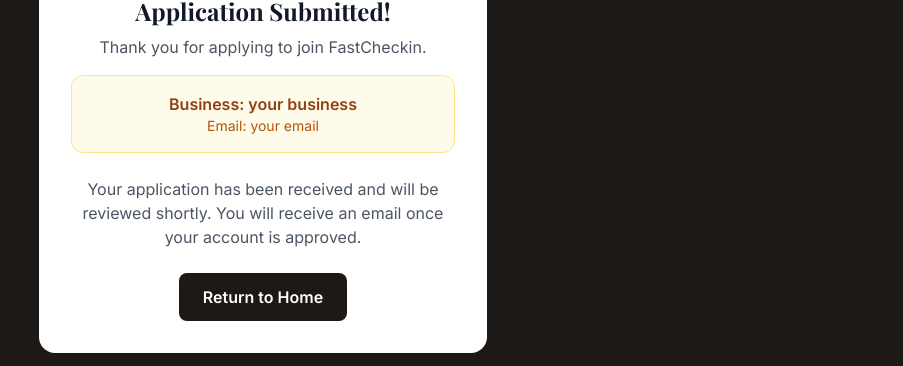
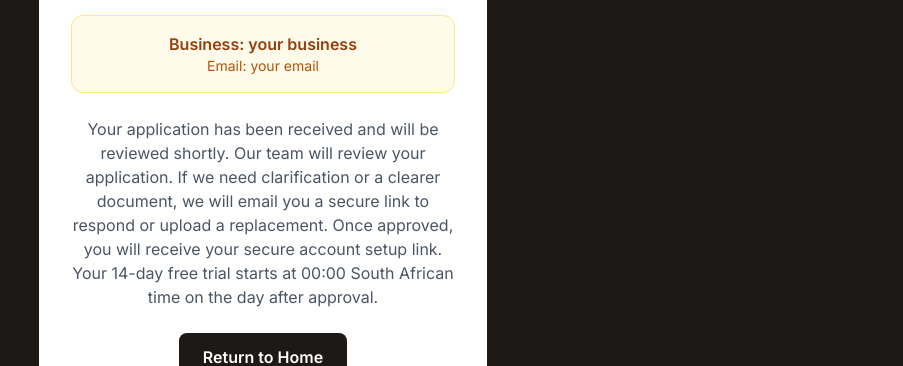
Before and after one commit to TerraFit/Best-Check-In, a React (Vite) app: page /registration-pending in a window 1280 px wide. Shown: the part 280-646 px from the top of the page, without its empty margins (377-1280 px from the left). Built offline with nearby package versions, Linux system fonts and the light colour scheme; no server answers; what @grammarly/editor-sdk would draw is missing.

Commit message:
Explain card validation and next-day trial after registration

```diff
--- a/src/pages/RegistrationPending.tsx
+++ b/src/pages/RegistrationPending.tsx
@@ -4,6 +4,7 @@ export default function RegistrationPending() {
   const location = useLocation();
   const businessName = location.state?.businessName || 'your business';
   const email = location.state?.email || 'your email';
+  const cardValidated = Boolean(location.state?.cardValidated);
 
   return (
     <div className="min-h-screen bg-stone-900 flex items-center justify-center p-4">
@@ -18,8 +19,9 @@ export default function RegistrationPending() {
           <p className="text-sm text-amber-700">Email: {email}</p>
         </div>
         <p className="text-gray-600 mb-6">
-          Your application has been received and will be reviewed shortly.
-          You will receive an email once your account is approved.
+          {cardValidated ? 'Your card has been validated successfully. No payment has been taken.' : 'Your application has been received and will be reviewed shortly.'}
+          {' '}Our team will review your application. If we need clarification or a clearer document, we will email you a secure link to respond or upload a replacement.
+          {' '}Once approved, you will receive your secure account setup link. Your 14-day free trial starts at 00:00 South African time on the day after approval.
         </p>
         <Link
           to="/"
```
